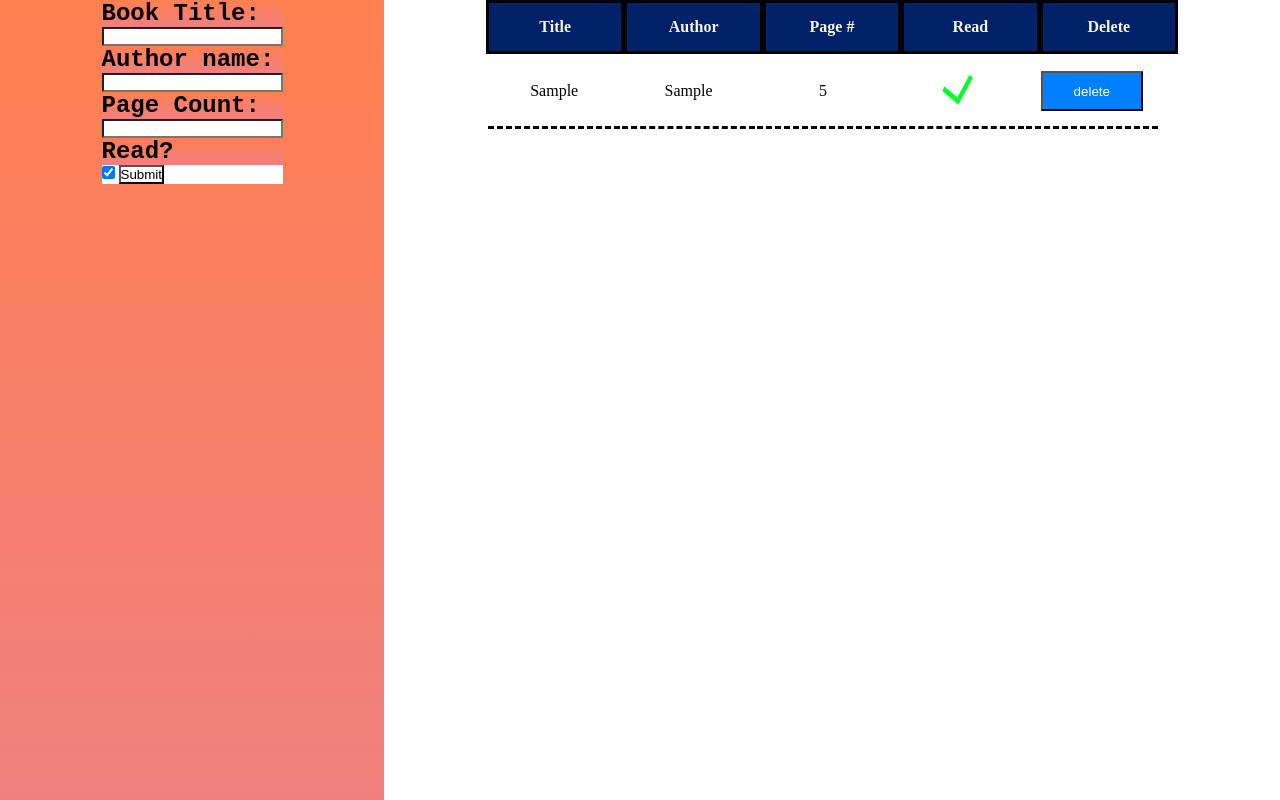
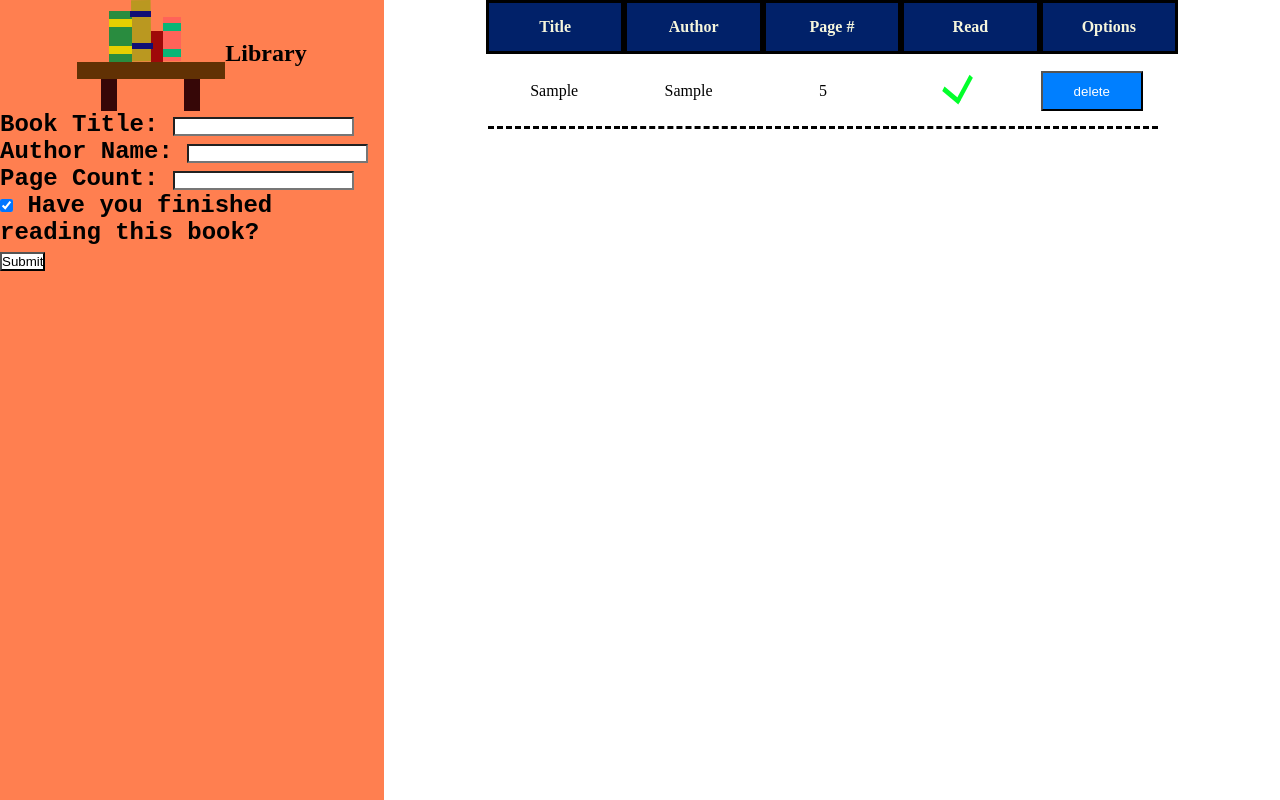
Before and after one commit to Patrick-Tomic/Library, a plain HTML site: page index.html in a window 1280 px wide. Both pictures are taken after typing "Sample", "Sample", "5" into the empty fields and a click on the button "Submit". Drawn offline with Linux system fonts and the light colour scheme.

Commit message:
functionality of status change once clicked, partially need to not hit logo but around logo

```diff
--- a/index.html
+++ b/index.html
@@ -10,23 +10,50 @@
 
     <div id="gridWrapper">
         <div id="formColumn">
+
+           <div id="logo">
+                <svg class="logo" width="148" height="111" viewBox="0 0 148 111" fill="none" xmlns="http://www.w3.org/2000/svg">
+                    <rect y="62" width="148" height="17" fill="#613104"/>
+                    <rect x="73.5677" width="61.3596" height="19.5691" transform="rotate(89.3134 73.5677 0)" fill="#BA9820"/>
+                    <rect x="74" y="31" width="12" height="31" fill="#9F0909"/>
+                    <rect x="24" y="79" width="16" height="32" fill="#360707"/>
+                    <rect x="24" y="79" width="16" height="32" fill="#360707"/>
+                    <rect x="107" y="79" width="16" height="32" fill="#360707"/>
+                    <rect x="107" y="79" width="16" height="32" fill="#360707"/>
+                    <rect x="32" y="11" width="23" height="51" fill="#298C3F"/>
+                    <rect x="86" y="17" width="18" height="44" fill="#FF6359"/>
+                    <rect x="53" y="11" width="21" height="6" fill="#110F75"/>
+                    <rect x="55" y="43" width="21" height="6" fill="#110F75"/>
+                    <rect x="86" y="23" width="18" height="8" fill="#08B576"/>
+                    <rect x="86" y="49" width="18" height="8" fill="#08B576"/>
+                    <rect x="32" y="19" width="23" height="8" fill="#E6CF01"/>
+                    <rect x="32" y="46" width="23" height="8" fill="#E6CF01"/>
+                    </svg>
+                <h2>Library</h2>
+           </div>
+
            <form action="" id="bookForm">
-                <p>Book Title:</p>
-                <input type="text" id="bookTitle">
-                <br>
+            <div class="input">
+            <label for="title">Book Title:</label>
+                <input type="text"  name="title" id="bookTitle">
+            </div>
 
-                <p>Author name:</p>
-                <input type="text"  id="authorName">
-                <br>
+                <div class="input">
+               <label for="author">Author Name:</label>
+                <input type="text" name="author"  id="authorName">
+                </div>
 
-                <p>Page Count:</p>
-                <input type="number" id="pageCount">
-                <br>
+                <div class="input">
+                <label for="page">Page Count:</label>
+                <input type="number" name="page" id="pageCount">
+                </div>
 
-                <p>Read?</p>
-                <input type="checkbox" checked="checked" id="isRead">
-                <button type="submit">Submit</button>
 
+             <div class="input">
+               <input type="checkbox" name="check" checked="check ed" id="isRead">
+               <label for="check">Have you finished reading this book?</label>
+               <br> <button type="submit">Submit</button>
+             </div>
                 </form>
 
         </div>
@@ -38,7 +65,7 @@
                     <th>Author</th>
                     <th>Page #</th>
                     <th>Read</th>
-                    <th>Delete</th>
+                    <th>Options</th>
                 </tr>
             </table>
         </div>
--- a/script.js
+++ b/script.js
@@ -1,4 +1,4 @@
- function book(name, author, pageCount, read){
+function book(name, author, pageCount, read){
     this.name = name
     this.author= author
     this.pageNum = pageCount
@@ -7,7 +7,6 @@
 book.prototype.info = function(){
     console.log(`${this.name} by ${this.author} with ${this.pageNum} pages. `)
 }
-
 const lotr = new book("lotr","J.r.r Tolkien",10000,'True');
 lotr.info();
     let bookArray = [];
@@ -29,8 +28,12 @@ lotr.info();
        title.value ="";
        author.value = "";
         pageCount.value = "";
-       console.log(bookArray);
+
+
     });
+    const button = document.createElement('button');
+    button.innerHTML = "delete";
+    button.setAttribute('style','width:8vw;height:5vh;color:white;background-color:#007FFF;padding:8px;');
 
 function deleteRow(el){
     var tbl = el.parentNode.parentNode.parentNode;
@@ -38,6 +41,7 @@ function deleteRow(el){
 
     tbl.deleteRow(row);
 }
+
 
 function addNewBook(book){
     const gridWrap = document.getElementById("gridWrapper");
@@ -47,8 +51,8 @@ function addNewBook(book){
 
     let objVal = Object.values(book);
 
+
     for(let i=0;i<=objVal.length;i++){
-
         const button = document.createElement('button');
         button.innerHTML = "delete";
         button.setAttribute('style','width:8vw;height:5vh;color:white;background-color:#007FFF;padding:8px;');
@@ -64,35 +68,38 @@ function addNewBook(book){
            }
         const td = tr.insertCell(i);
         td.setAttribute('style','width:8vw;padding: 15px;border-bottom:dashed black; text-align:center;');
+        td.innerHTML = objVal[i];
         if(i === 3){
 
 
 
+
             if(objVal[i]==true){
-                objVal[i] = '<svg width="32" height="31" viewBox="0 0 32 31" fill="none" xmlns="http://www.w3.org/2000/svg"><rect width="21.1107" height="5.00231" transform="matrix(0.762286 0.64724 -0.449986 0.893036 3.5004 12.4375)" fill="#02FF2B"/> <rect width="28.3421" height="4.47" transform="matrix(0.475419 -0.879759 0.738497 0.674256 15.0821 25.7802)" fill="#02FF2B"/> </svg>';
+                td.classList.add('check');
+            }else{
+                td.classList.add('cross');
+             }
+            document.addEventListener('click',(event)=>{
+                var {target} = event;
+                if(target.classList.contains('check')){
+                    target.classList.remove('check');
+                    target.classList.add('cross');
+                     td.innerHTML = '<svg class="cross" width="30" height="25" viewBox="0 0 30 25" fill="none" xmlns="http://www.w3.org/2000/svg"><rect width="31.898" height="5.70542" transform="matrix(0.722122 -0.691766 0.857633 0.514262 1.16681 22.0659)" fill="#FF0404"/> <rect width="32.6729" height="5.58018" transform="matrix(0.779204 0.62677 -0.813795 0.581152 4.54114 0.677856)" fill="#FF0404"/> </svg>';
+                }else if(target.classList.contains("cross")){
+                    target.classList.remove('cross');
+                    target.classList.add('check');
+                   td.innerHTML = '<svg class="check" width="32" height="31" viewBox="0 0 32 31" fill="none" xmlns="http://www.w3.org/2000/svg"><rect width="21.1107" height="5.00231" transform="matrix(0.762286 0.64724 -0.449986 0.893036 3.5004 12.4375)" fill="#02FF2B"/> <rect width="28.3421" height="4.47" transform="matrix(0.475419 -0.879759 0.738497 0.674256 15.0821 25.7802)" fill="#02FF2B"/> </svg>';
+                }
+            });
+        }
+        if(td.classList.contains('check')){
+            td.innerHTML = '<svg class="check" width="32" height="31" viewBox="0 0 32 31" fill="none" xmlns="http://www.w3.org/2000/svg"><rect width="21.1107" height="5.00231" transform="matrix(0.762286 0.64724 -0.449986 0.893036 3.5004 12.4375)" fill="#02FF2B"/> <rect width="28.3421" height="4.47" transform="matrix(0.475419 -0.879759 0.738497 0.674256 15.0821 25.7802)" fill="#02FF2B"/> </svg>';
+        }else if(td.classList.contains('cross')){
+            td.innerHTML = '<svg class="cross" width="30" height="25" viewBox="0 0 30 25" fill="none" xmlns="http://www.w3.org/2000/svg"><rect width="31.898" height="5.70542" transform="matrix(0.722122 -0.691766 0.857633 0.514262 1.16681 22.0659)" fill="#FF0404"/> <rect width="32.6729" height="5.58018" transform="matrix(0.779204 0.62677 -0.813795 0.581152 4.54114 0.677856)" fill="#FF0404"/> </svg>';
+        }
+    }
 
-            }else{
-              objVal[i] ='<svg width="30" height="25" viewBox="0 0 30 25" fill="none" xmlns="http://www.w3.org/2000/svg"><rect width="31.898" height="5.70542" transform="matrix(0.722122 -0.691766 0.857633 0.514262 1.16681 22.0659)" fill="#FF0404"/> <rect width="32.6729" height="5.58018" transform="matrix(0.779204 0.62677 -0.813795 0.581152 4.54114 0.677856)" fill="#FF0404"/> </svg>';
-
-             }
-
-        }
-
-        td.innerHTML = objVal[i];
-    }
 
     tableDiv.appendChild(table);
     gridWrap.append(tableDiv);
 }
-const tds = document.querySelectorAll("tr[3]");
-tds.forEach(td,toggleRead(td));
-function toggleRead(td){
-td.addEventListener('onclick',()=>{
-    if(td.innerHTML =='<svg width="32" height="31" viewBox="0 0 32 31" fill="none" xmlns="http://www.w3.org/2000/svg"><rect width="21.1107" height="5.00231" transform="matrix(0.762286 0.64724 -0.449986 0.893036 3.5004 12.4375)" fill="#02FF2B"/> <rect width="28.3421" height="4.47" transform="matrix(0.475419 -0.879759 0.738497 0.674256 15.0821 25.7802)" fill="#02FF2B"/> </svg>'){
-    td.innerHTML='<svg width="30" height="25" viewBox="0 0 30 25" fill="none" xmlns="http://www.w3.org/2000/svg"><rect width="31.898" height="5.70542" transform="matrix(0.722122 -0.691766 0.857633 0.514262 1.16681 22.0659)" fill="#FF0404"/> <rect width="32.6729" height="5.58018" transform="matrix(0.779204 0.62677 -0.813795 0.581152 4.54114 0.677856)" fill="#FF0404"/> </svg>';
-  }else{
-    console.log('bam');
-    td.innerHTML ='<svg width="32" height="31" viewBox="0 0 32 31" fill="none" xmlns="http://www.w3.org/2000/svg"><rect width="21.1107" height="5.00231" transform="matrix(0.762286 0.64724 -0.449986 0.893036 3.5004 12.4375)" fill="#02FF2B"/> <rect width="28.3421" height="4.47" transform="matrix(0.475419 -0.879759 0.738497 0.674256 15.0821 25.7802)" fill="#02FF2B"/> </svg>';
-  }
-});
-}
--- a/style.css
+++ b/style.css
@@ -8,11 +8,7 @@
 }
 
 
-p{
-    font-size: 24px;
-    font-weight: bold;
-    font-family: monospace;
-}
+
 #gridWrapper{
 
 
@@ -20,17 +16,33 @@ p{
     display: grid;
     grid-template-columns: 3fr 7fr;
 }
+.logo{
+    background:#FF7F50;
+}
+#logo{
+    display: flex;
+    background:#FF7F50;
+    justify-content: center;
+}
+#logo h2{
+    background:#FF7F50;
+    margin-top:5vh;
+
+}
 
 #formColumn{
-    background: linear-gradient(#FF7F50,#F08080);
     display: flex;
+    flex-direction: column;
     align-items: center;
 
-    flex-direction:column ;
+    background: #FF7F50;
+}
 
-}
-#formColumn p{
-    background: linear-gradient(#FF7F50,#F08080);
+#formColumn label,.input{
+    background:#FF7F50;
+    font-size: 24px;
+    font-weight: bold;
+    font-family: monospace;
 }
 th{
     width: 8vw;
```
